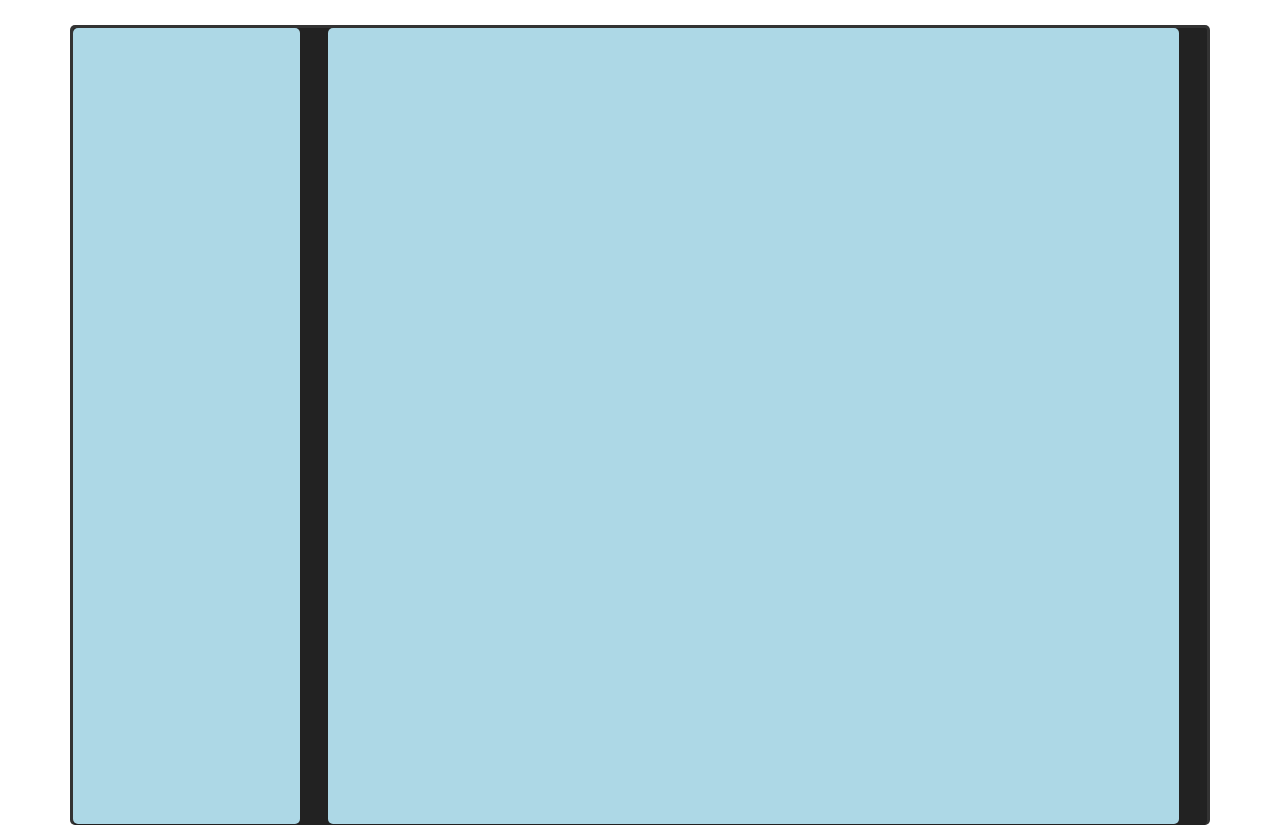
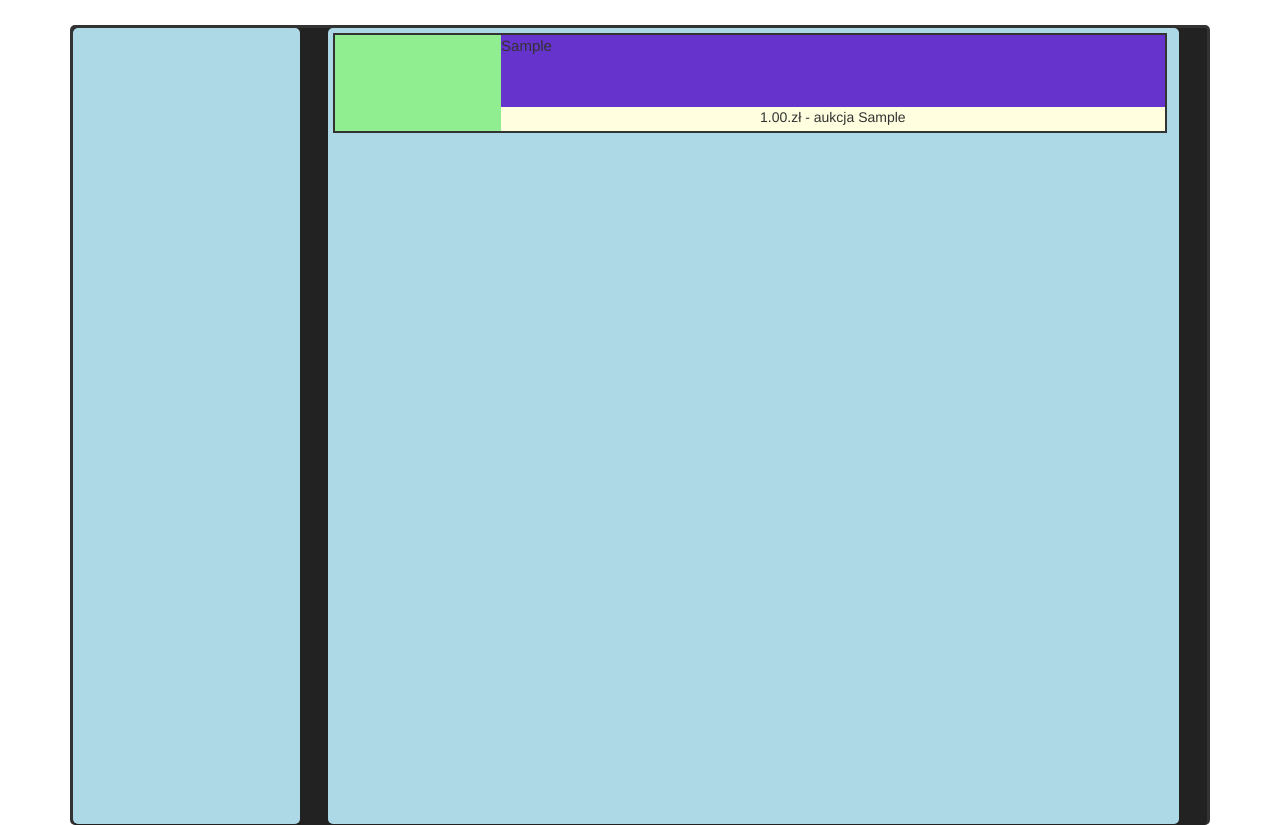
Before and after one commit to StanislawJ/projekt1, a PHP site: page / in a window 1280 px wide. Shown: the part 65-890 px from the top of the page. Run offline with PHP 8.4, Linux system fonts and the light colour scheme; tables that the repository leaves empty hold one stand-in row (values such as "Sample post"); some libraries are stand-ins or nearby versions.

Commit message:
jest coś wreszcie

```diff
--- a/Lista_panel.php
+++ b/Lista_panel.php
@@ -0,0 +1,41 @@
+<?php
+
+require_once "connect.php";
+$connecting = @new mysqli($host, $db_user, $db_password, $db_name);
+
+$sql = "SELECT * FROM `auction`";
+$rezult = $connecting->query($sql);
+
+if($rezult->num_rows == 0) echo"<script>document.write('BRAK WYNIKÓW')</script>";
+else
+{
+
+
+  while($tab = mysqli_fetch_assoc($rezult))
+      {
+        echo"<div class='item' id='".$tab['ID_AUK']."'>";
+        echo"<div id='img'></div>";
+        echo"<div id='text'>".$tab['kr_op']."</div>";
+        echo"<div id='cost'>".$tab['cena'].".zł - aukcja ".$tab["typ"]."</div>";
+        echo"</div>";
+      }
+
+
+
+
+
+
+
+
+
+}
+
+
+
+
+
+
+
+
+
+ ?>
--- a/index.php
+++ b/index.php
@@ -41,7 +41,11 @@
 
 		<div id="content" >
 			<div id="kategorie"></div>
-			<div id="lista"></div>
+
+
+			<div id="lista">
+					<?php require_once("lista_panel.php") ?>
+			</div>
 		</div>
 
 </div>
--- a/style.css
+++ b/style.css
@@ -80,6 +80,37 @@ height: 100%;
   margin-right: 2.5%;
 }
 
+.item
+{
+  background-color: lightyellow;
+  width:98%;
+  height:100px;
+  margin:5px;
+  border: solid 2px;
+  float: left;
+  overflow: hidden;
+}
+
+#img
+{
+  background-color: lightgreen;
+  width: 20%;
+  height: 100%;
+  float: left;
+}
+
+#text
+{
+  float: left;
+  font-size: 15px;
+  width: 80%;
+  height: 75%;
+  background-color: #6633CC;
+  overflow: hidden;
+  text-align: left;
+
+}
+
 
 
 #reg
```
Also changed, not shown: aukcjoner .sql (renamed from aukcjoner.sql).
